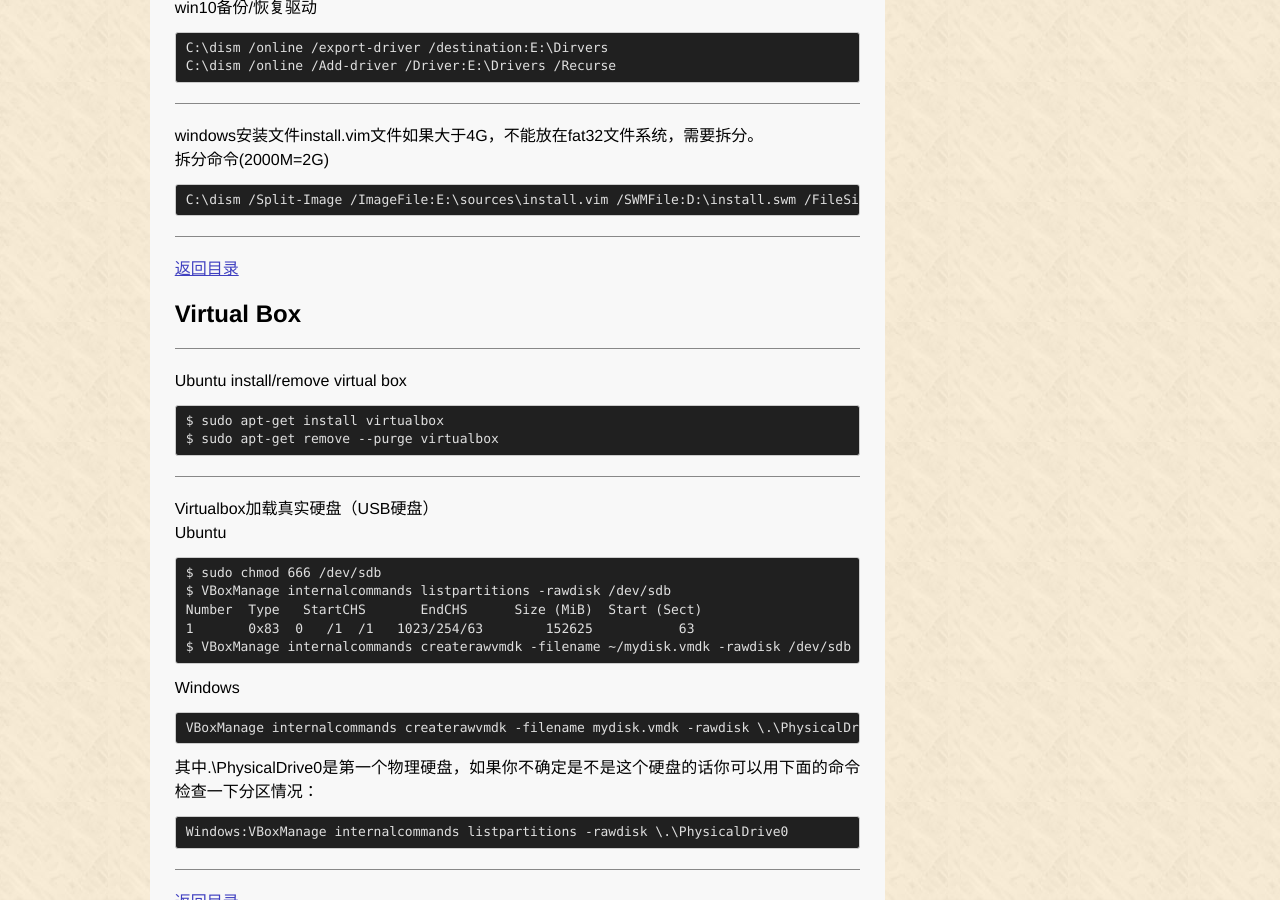
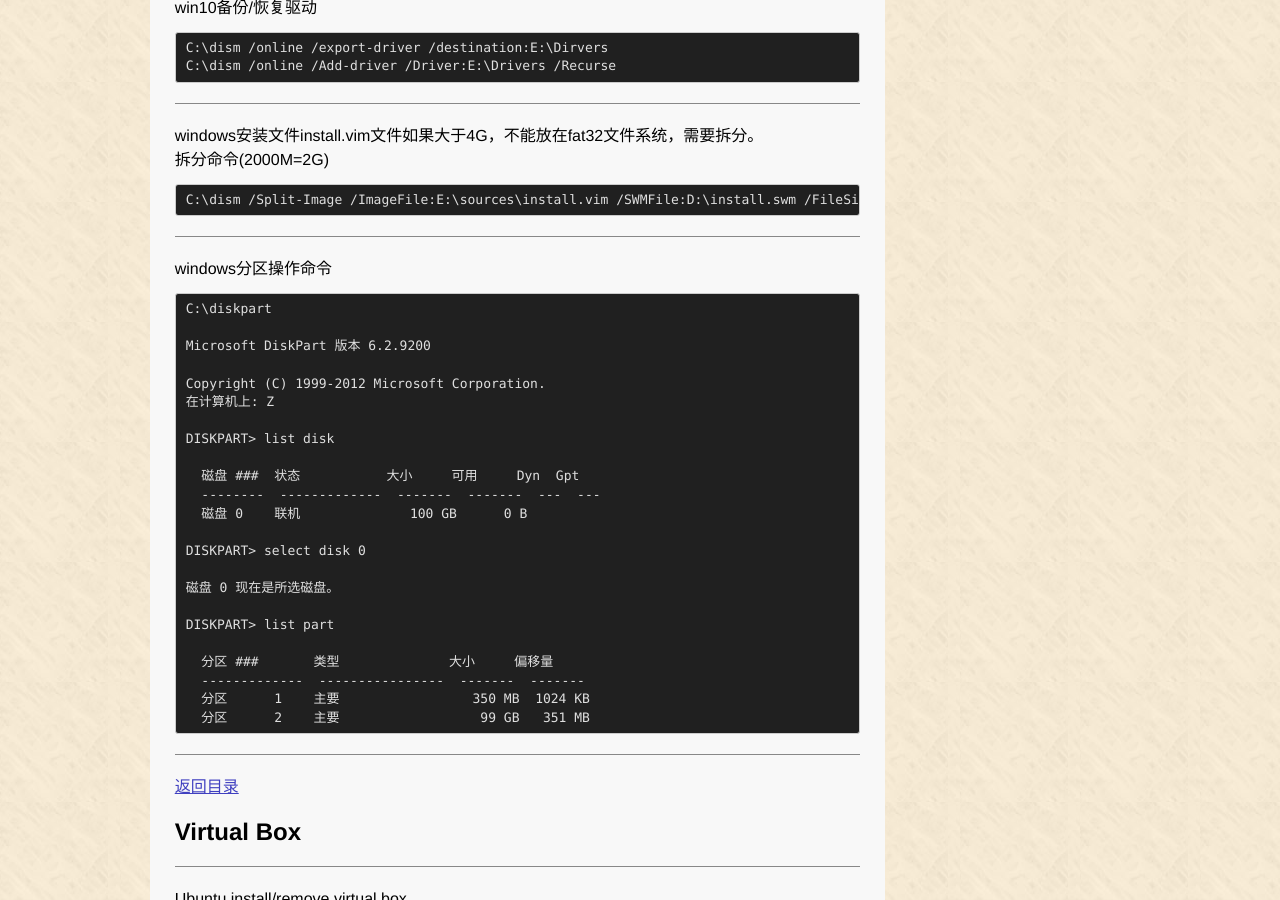
Before and after one commit to cleanli/cleanhome, a Jekyll site: the page built from _posts/tech/2017-05-29-cmd_collecting.md, in a window 1280 px wide and 900 px high, scrolled down 5198 px. Built offline with Jekyll 4.4.1, drawn with Linux system fonts in a browser that asks for light colours.

Commit message:
cmd_collecting.md update diskpart

````diff
--- a/_posts/tech/2017-05-29-cmd_collecting.md
+++ b/_posts/tech/2017-05-29-cmd_collecting.md
@@ -270,6 +270,34 @@
 ```
 ---
 
+windows分区操作命令<br>
+```
+C:\diskpart
+
+Microsoft DiskPart 版本 6.2.9200
+
+Copyright (C) 1999-2012 Microsoft Corporation.
+在计算机上: Z
+
+DISKPART> list disk
+
+  磁盘 ###  状态           大小     可用     Dyn  Gpt
+  --------  -------------  -------  -------  ---  ---
+  磁盘 0    联机              100 GB      0 B
+
+DISKPART> select disk 0
+
+磁盘 0 现在是所选磁盘。
+
+DISKPART> list part
+
+  分区 ###       类型              大小     偏移量
+  -------------  ----------------  -------  -------
+  分区      1    主要                 350 MB  1024 KB
+  分区      2    主要                  99 GB   351 MB
+```
+---
+
 [返回目录](#index)
 <a id="part06"></a>
 ### Virtual Box
````
